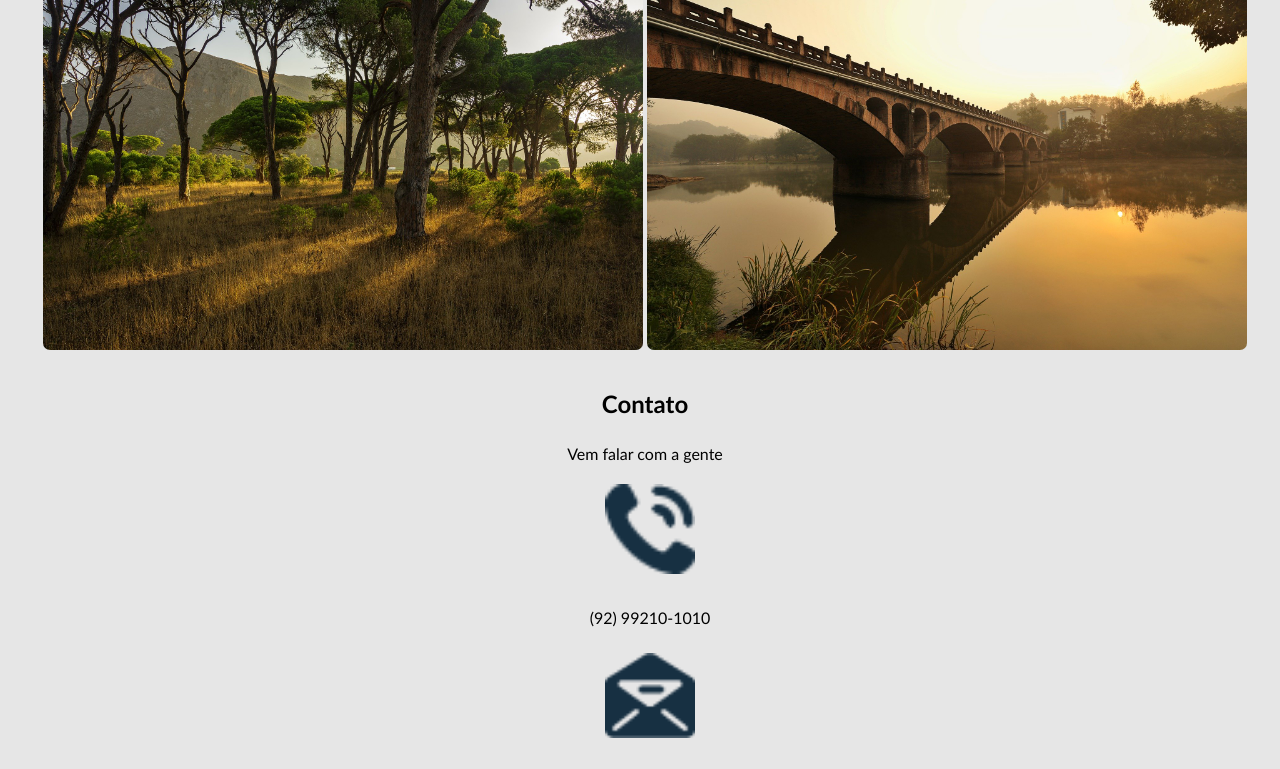
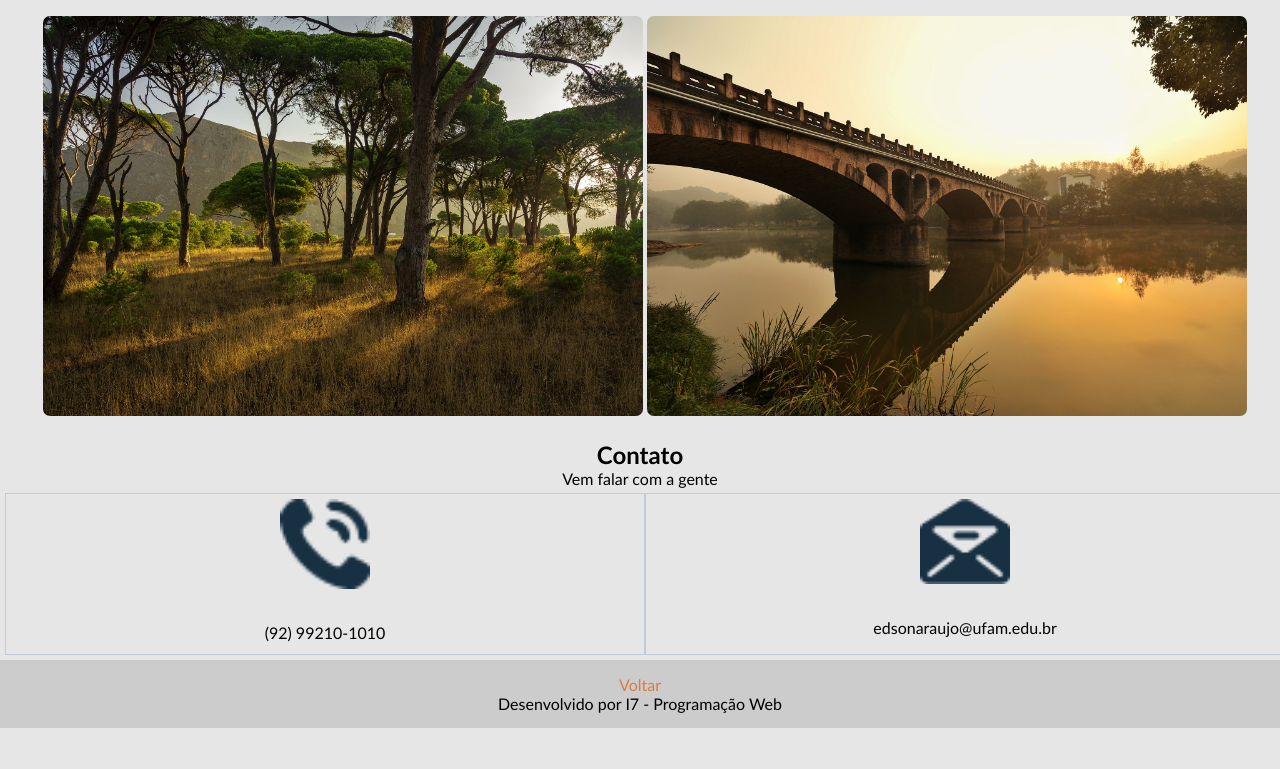
Before and after one commit to matoslopes23/site-responsivo, a plain HTML site: page index.html in a window 1280 px wide. Shown: the part 2021-2790 px from the top of the page. After the commit the page ends 2749 px from the top, so only its background shows below. Drawn offline with Linux system fonts and the light colour scheme.

Commit message:
update contact

```diff
--- a/css/style.css
+++ b/css/style.css
@@ -131,8 +131,16 @@ img {
   align-items: center;
   text-align: center;
 }
+#are-contato {
+  /* display: flex; */
+  display: inline;
+  width: 750px;
+  align-items: center;
+  justify-content: center;
+}
 #contato {
   position: relative;
+  display: flex;
   padding: 5px;
   width: 100%;
   line-height: 50px;
@@ -140,9 +148,15 @@ img {
   text-align: center;
 }
 .contato {
-  position: sticky;
+  position: relative;
+  border: 1px solid rgb(194, 203, 214);
   padding: 5px;
-  width: 100%;
+  width: 50%;
+  height: 150px;
   line-height: 50px;
   align-items: flex-end;
 }
+#cab-cont {
+  align-items: center;
+  text-align: center;
+}
--- a/index.html
+++ b/index.html
@@ -67,10 +67,13 @@
         <img class="image" src="img/ponte.jpg" alt="ponte">
     </section>
 
-    <section id="contato">
+    <section >
+        <div id="cab-cont">
             <h2>Contato</h2>
             <p>Vem falar com a gente</p>
-
+        </div>
+      <div id="are-contato">
+        <div id="contato">
             <div class="contato">
                 <img src="img/tel.png" alt="telefone">
                 <p><a href:"tel:92992101010">(92) 99210-1010</a></p>
@@ -80,6 +83,10 @@
                 <img src="img/mail.png" alt="email">
                 <p><a href:"mailto:edsonaraujo@ufam.edu.br">edsonaraujo@ufam.edu.br</a></p>
             </div>
+        </div>
+      </div>
+
+
     </section>
 
     <footer id="rodape" style="clear: both">
```
Lines whose indentation alone changed are shown as unchanged.
